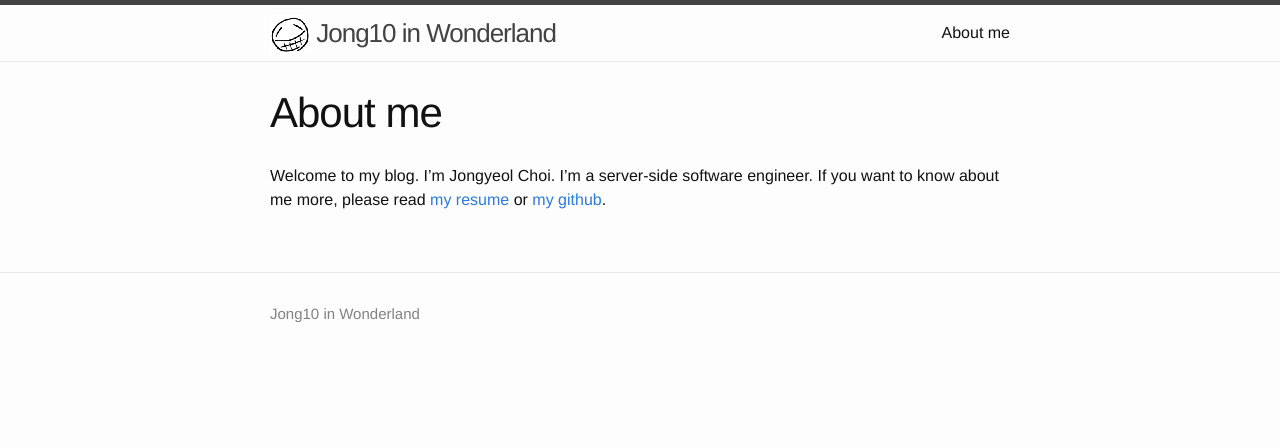
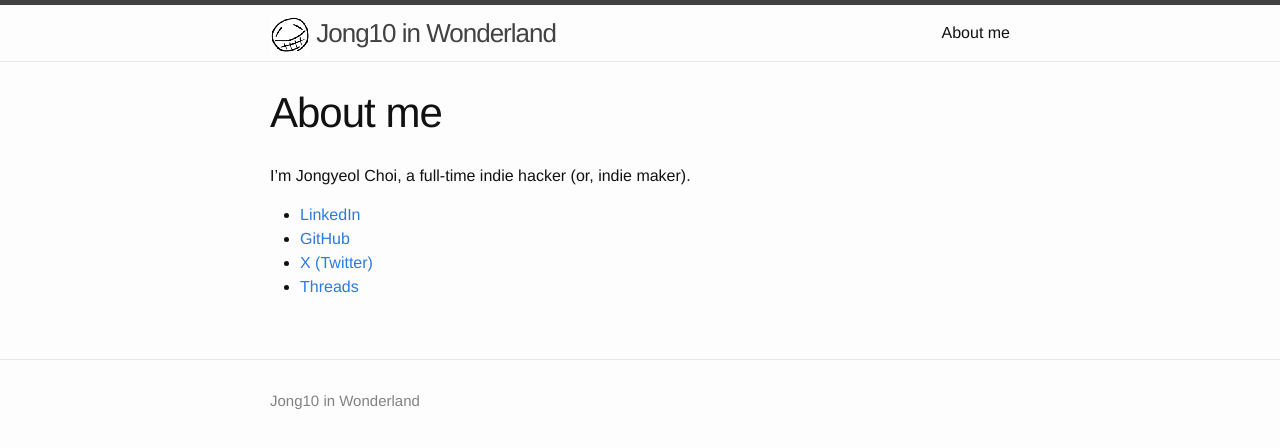
Before and after one commit to jongyeol/jongyeol.github.io, a Jekyll site: the page built from about.md, in a window 1280 px wide. Shown: the top 448 px of the page. Built offline with Jekyll 4.4.1, drawn with Linux system fonts in a browser that asks for light colours.

Commit message:
Update links in about.md

```diff
--- a/about.md
+++ b/about.md
@@ -4,7 +4,9 @@ title: About me
 permalink: /about/
 ---
 
-Welcome to my blog. I'm Jongyeol Choi. I'm a server-side software engineer. If you want to know about me more, please read [my resume][linkedin] or [my github][github].
+I'm Jongyeol Choi, a full-time indie hacker (or, indie maker).
 
-[linkedin]: https://www.linkedin.com/in/jongyeol
-[github]: https://github.com/jongyeol
+* [LinkedIn](https://linkedin.com/in/jongyeol)
+* [GitHub](https://github.com/jongyeol)
+* [X (Twitter)](https://x.com/jongyeolchoi)
+* [Threads](https://www.threads.net/@jongyeol_choi_)
```
